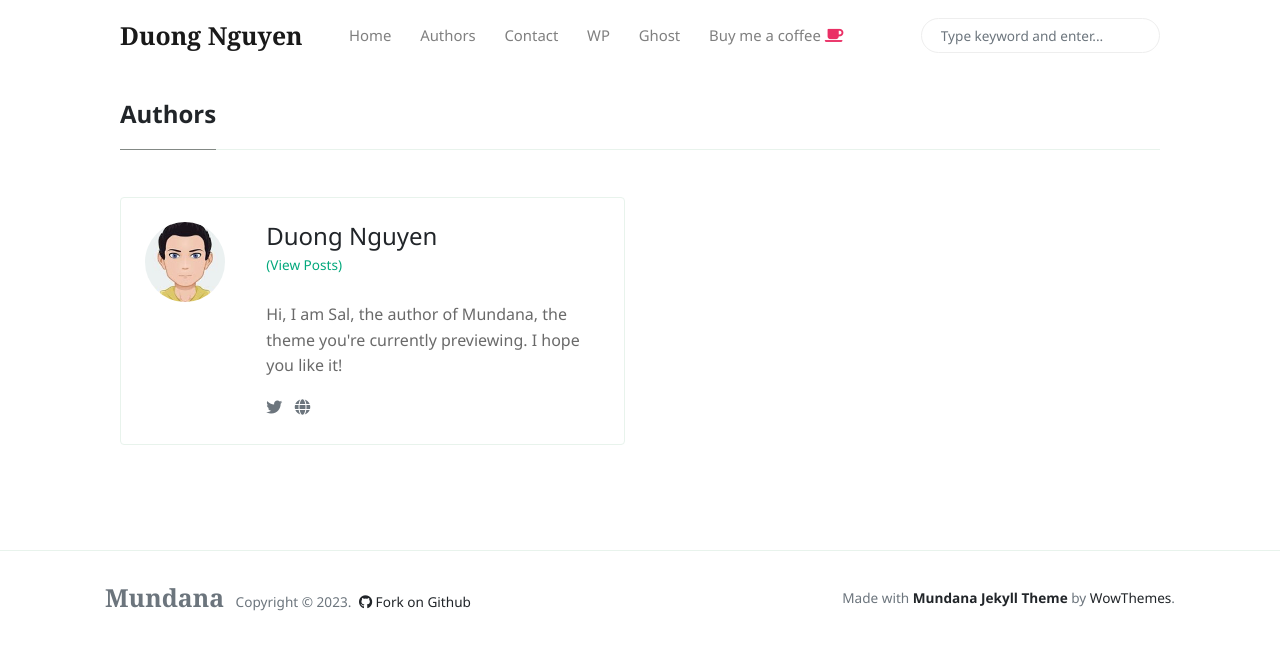
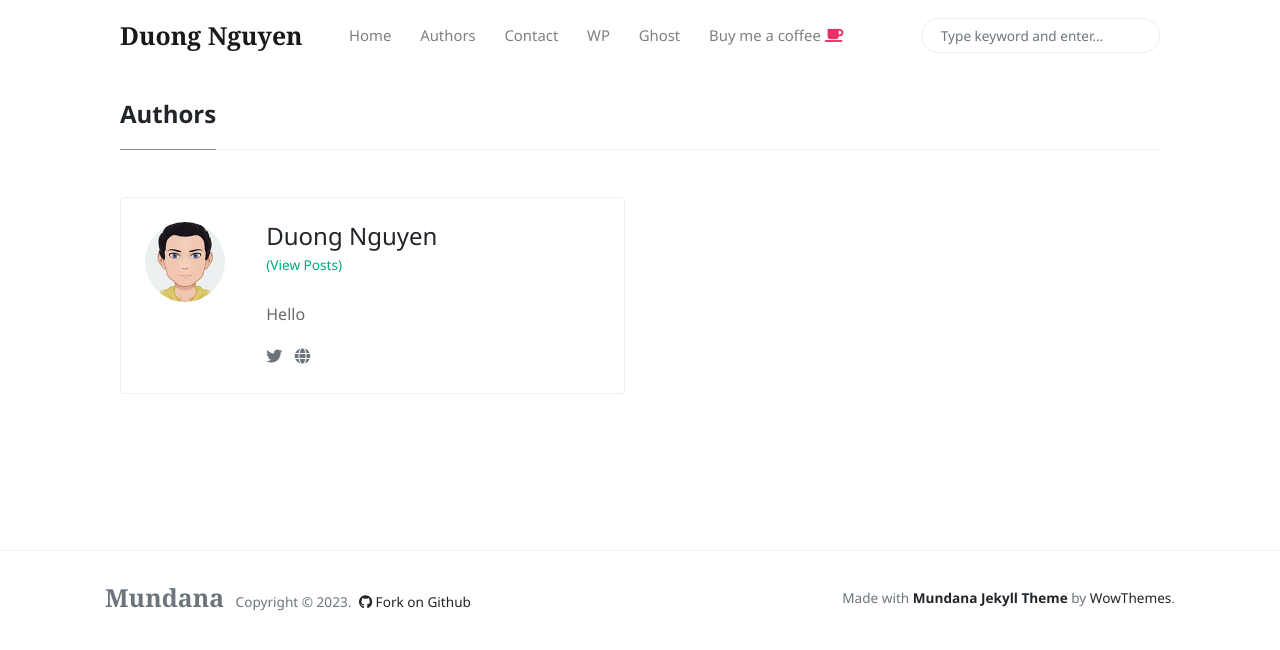
Before and after one commit to darleigh/blog, a Jekyll site: the page built from _pages/authors-list.html, in a window 1280 px wide. Shown: the top 650 px of the page. Built offline with Jekyll 4.4.1, drawn with Linux system fonts in a browser that asks for light colours; nearby versions of some CDN libraries.

```diff
--- a/_config.yml
+++ b/_config.yml
@@ -1,9 +1,9 @@
 # Site
 name: 'Duong Nguyen'
-description: 'Mundana is a free Jekyll theme for awesome people like you, Medium like.'
-logo: 'assets/images/logo.png'
-favicon: 'assets/images/favicon.ico'
-baseurl: '/blog'
+description: 'I genuinely want to use technology in my life to increase efficiency and provide long-term benefit for society.'
+logo: 'https://darleigh.com/darleigh-logo_tran-2401-2236.png'
+favicon: 'https://darleigh.com/assets/images/apple-icon.png'
+baseurl: '/blog/'
 disqus: 'demowebsite'
 email: 'duongnguyen.22@icloud.com'
 # mailchimp-list: 'https://wowthemes.us11.list-manage.com/subscribe/post?u=8aeb20a530e124561927d3bd8&amp;id=8c3d2d214b'
@@ -23,9 +23,9 @@ authors:
       name:           Duong Nguyen
       site:           https://darleigh.com
       avatar:         /assets/images/avatar1.jpg
-      bio:            "Hi, I am Sal, the author of Mundana, the theme you're currently previewing. I hope you like it!"
-      email:          wowthemesnet@gmail.com
-      twitter:        https://twitter.com/wowthemesnet
+      bio:            "Hello"
+      email:          duongnguyen.22@icloud.com
+      # facebook:        https://twitter.com/wowthemesnet
 
     # jane:
     #   name:           Jane
```
Also changed, not shown: 1 other file.
